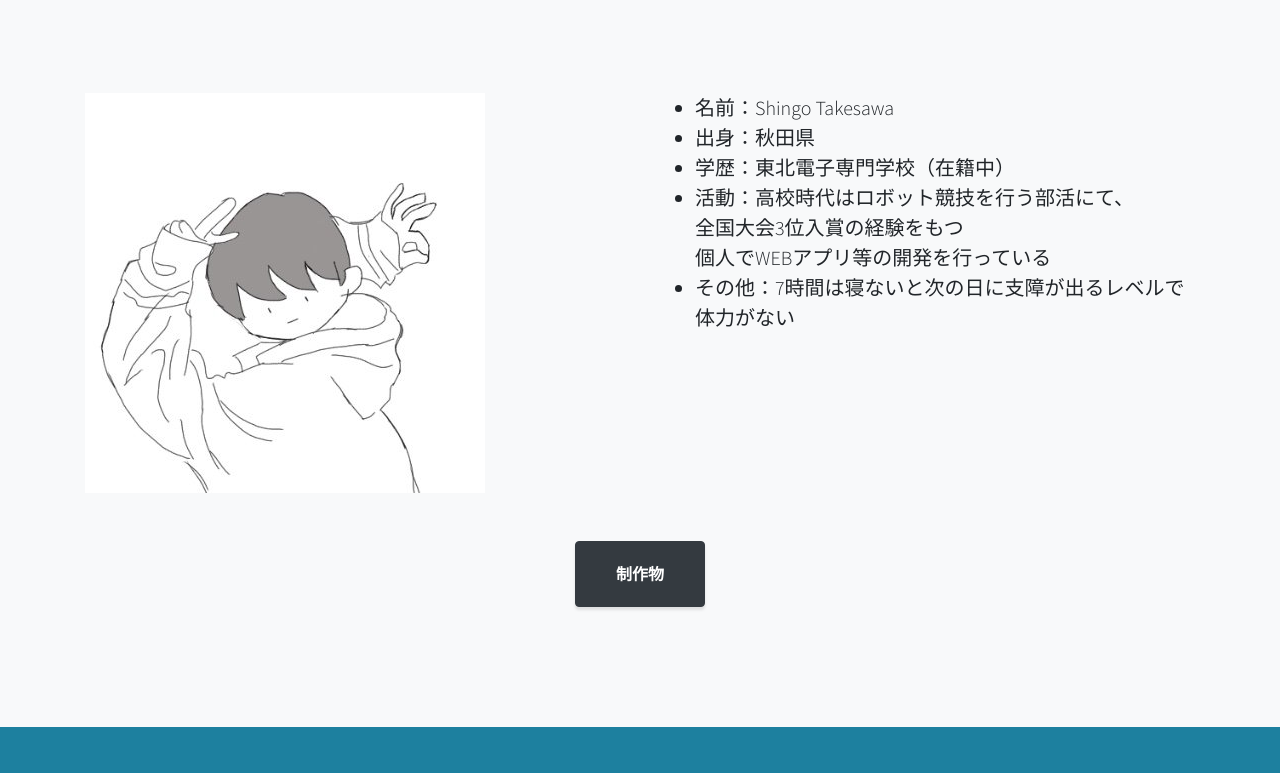
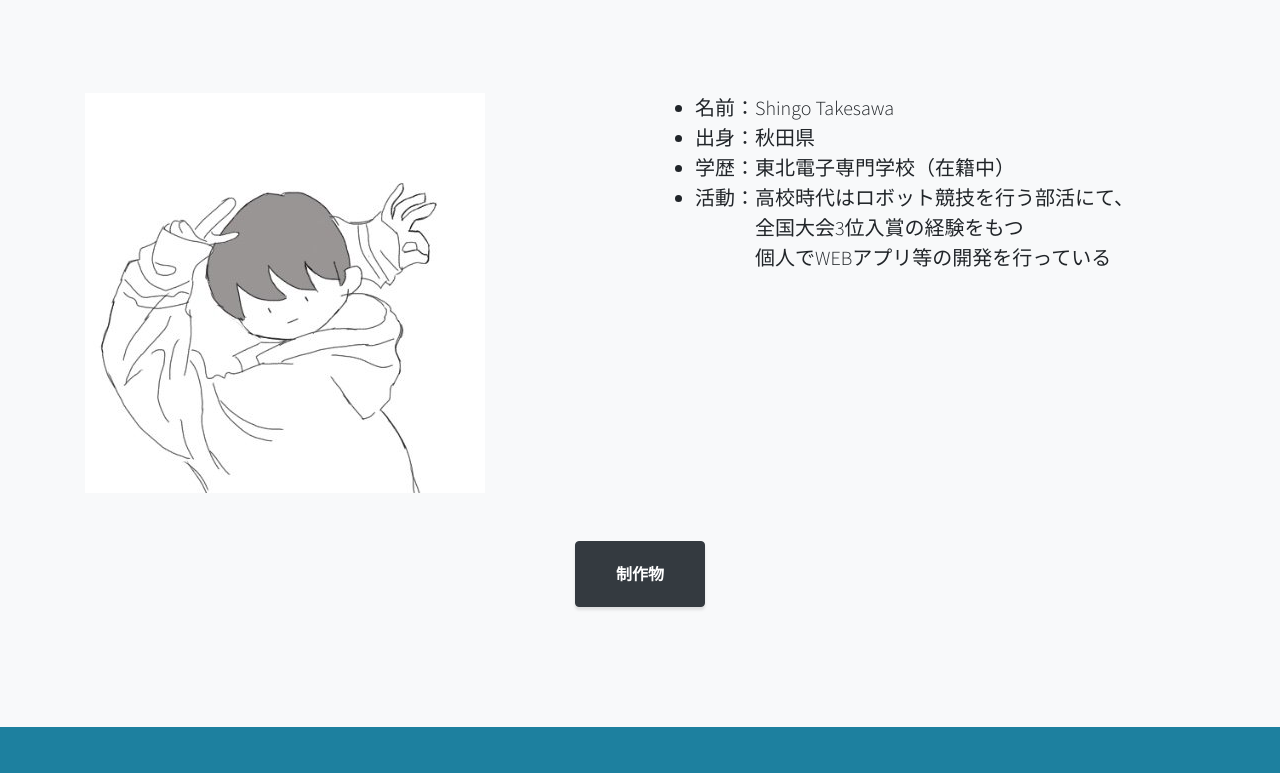
Before and after one commit to eara4005/portfolioSite, a plain HTML site: page index.html in a window 1280 px wide. Shown: the part 1000-1773 px from the top of the page. Drawn offline with Linux system fonts and the light colour scheme.

Commit message:
Add files via upload

```diff
--- a/index.html
+++ b/index.html
@@ -90,9 +90,9 @@
               <li>出身：秋田県</li>
               <li>学歴：東北電子専門学校（在籍中）</li>
               <li>活動：高校時代はロボット競技を行う部活にて、<br />
-                全国大会3位入賞の経験をもつ<br/>
-                個人でWEBアプリ等の開発を行っている</li>
-              <li>その他：7時間は寝ないと次の日に支障が出るレベルで体力がない</li>
+                  　　　全国大会3位入賞の経験をもつ<br/>
+                  　　　個人でWEBアプリ等の開発を行っている</li>
+
             </ul>
             </p>
         </div>
```
